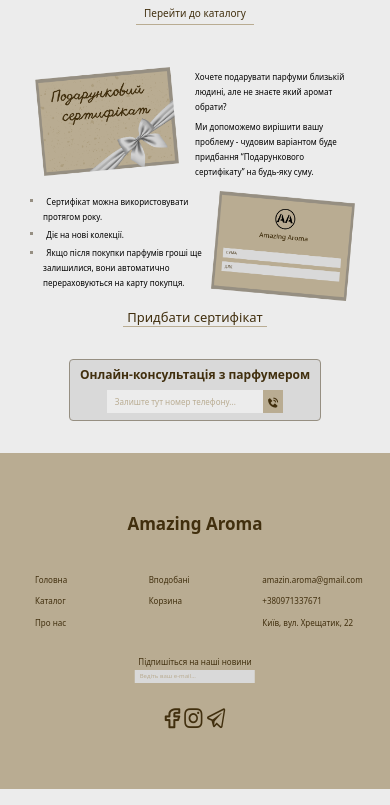
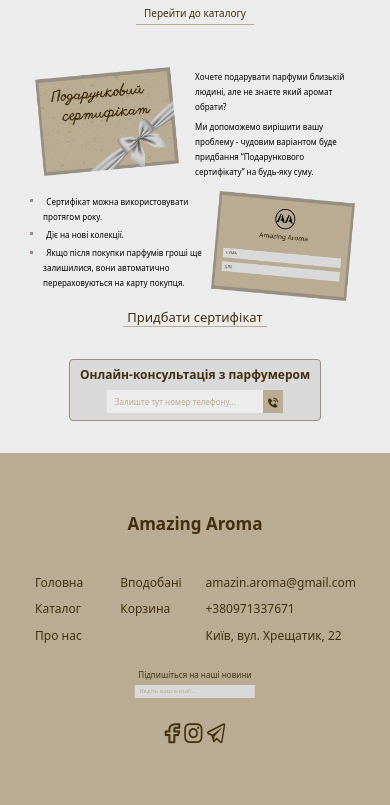
Before and after one commit to dianakrupko/WEB-AA, a plain HTML site: page index.html in a window 390 px wide. Shown: the part 841-1646 px from the top of the page. Drawn offline with Linux system fonts and the light colour scheme; files whose address does not match are found by name; a web font is replaced by a local one.

Commit message:
new changes

```diff
--- a/index.html
+++ b/index.html
@@ -143,22 +143,22 @@
         </div>
         <div>
             <div class="footer-info row">
-                <nav class="col-4 col-md-2">
+                <nav class="col-3 col-md-2">
                     <a href="index.html">Головна</a>
                     <a href="catalog.html">Каталог</a>
                     <a href="about.html">Про нас</a>
                 </nav>
-                <div class="like-cart col-4 col-md-2">
+                <div class="like-cart col-3 col-md-2">
                     <a href="favorite.html">Вподобані</a>
                     <a href="basket.html">Корзина</a>
                 </div>
-                <div class="data col-4 col-md-4">
+                <div class="data col-6 col-md-4">
                     <a href="mailto:amazin.aroma@gmail.com">amazin.aroma@gmail.com</a>
                     <a href="tel:+380 97 13 372 11" class="">+380971337671</a>
                     <a>Київ, вул. Хрещатик, 22</a>
                 </div>
                 <div class="e-mail col-6 col-md-4">
-                    <a>Підпишіться на наші новини</a>
+                    <span class="mail"><a>Підпишіться на наші новини</a></span>
                     <form class="email-form" action="#" method="post">
                         <label><input type="email" name="email"
                                       placeholder="Ведіть ваш e-mail..."></label>
--- a/styles/footer.less
+++ b/styles/footer.less
@@ -55,8 +55,8 @@
 }
 @media @mobile {
   footer {
-    font-size: 8px;
-    line-height: 10px;
+    font-size: 12px;
+    line-height: 15px;
     justify-content: space-between;
   }
 .name-footer{
@@ -74,6 +74,10 @@
     left: 50%;
     transform: translateX(-50%);
   }
+  .mail a{
+    font-size: 8px;
+    line-height: 10px;
+  }
   input[type="email"] {
     font-size: 6px;
     line-height: 7px;
```
Also changed, not shown: about.html (+4 -4 lines), basket.html (+4 -4 lines), card.html (+4 -4 lines), catalog.html (+4 -4 lines), favorite.html (+4 -4 lines), footer.html (+4 -4 lines), styles/about.css, styles/basket.css, styles/card.css, styles/catalog.css, styles/favorite.css, styles/index.css, 6 other files.
